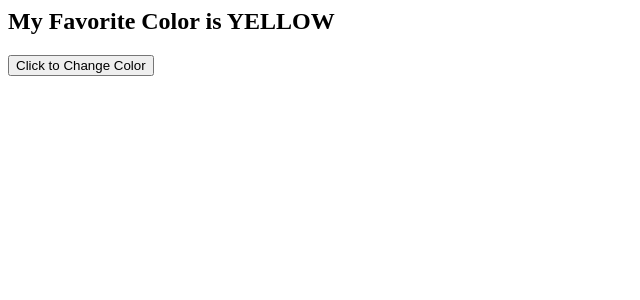
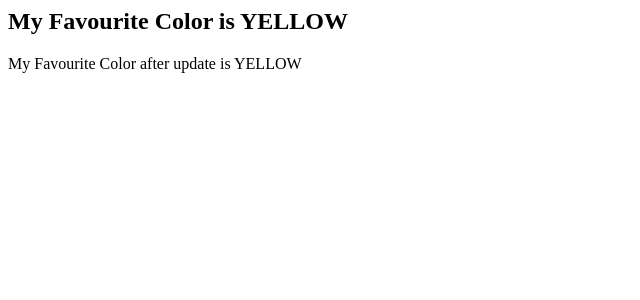
Before and after one commit to OsamaG-Dev/react-Learning, a React (Create React App) app: page / in a window 1280 px wide. Shown: the top 300 px of the page, without its empty margins (0-640 px from the left). Built offline with nearby package versions, Linux system fonts and the light colour scheme.

Commit message:
1 file modified

```diff
--- a/src/index.js
+++ b/src/index.js
@@ -135,6 +135,7 @@ class ComponentDIDMountExample extends React.Component{
 ReactDOM.render(<ComponentDIDMountExample />,document.getElementById('root'))
 */
 //===========Updating Component: getDerivedStateFromProps=========
+/*
 import React from 'react';
 import ReactDOM from 'react-dom';
 class StateFromProps extends React.Component{
@@ -158,3 +159,90 @@ class StateFromProps extends React.Component{
   }
 }
 ReactDOM.render(<StateFromProps favcol="YELLOW" />,document.getElementById("root"));
+*/
+//================================================================
+//------updating Component: shouldComponentUpdate----------------
+/*import React from 'react';
+import ReactDOM from 'react-dom';
+class Header extends React.Component{
+  constructor(props){
+    super(props);
+    this.state = {color : "Blue"};
+  }
+  shouldComponentUpdate(){
+    return true;
+  }
+  changeColor= () => {
+    this.setState({color : props.favcol});
+  }
+  render(){
+    return (
+      <div>
+    <h2> My Fav color is: {this.state.color} </h2>
+    <button type='button' onClick={this.changeColor}>Click to Change Color</button>
+      </div>
+    );
+  }
+}
+ReactDOM.render(<Header favcol="white" />,document.getElementById('root'));*/
+//===============================================================
+//------Updating Component: Snapshot-------------------------
+/*import React from 'react';
+import ReactDOM from 'react-dom';
+class SnapshotExample extends React.Component{
+  constructor(props){
+    super(props);
+    this.state={color : "White"};
+  }
+  componentDidMount(){
+    setTimeout(
+      () => {
+        this.setState({color : "Blue!!"});
+      }
+    ,3000);
+  }
+  getSnapshotBeforeUpdate(prevProps,prevState){
+    document.getElementById("DIV1").innerHTML="Before the updation, my favorite color was "+prevState.color;
+  }
+  componentDidUpdate(){
+    document.getElementById("DIV2").innerHTML="After Updation, My favorite color is "+this.state.color;
+  }
+  render(){
+    return(
+<div>
+    <h2>Displaying information about my Favorite Color</h2>
+    <div id='DIV1'></div>
+    <div id='DIV2'></div>
+</div>
+    );
+  }
+}
+ReactDOM.render(<SnapshotExample />,document.getElementById("root"));
+*/
+//================================================================
+//-------Updating Component: componentDidUpdate-----------------
+import React from 'react';
+import ReactDOM from 'react-dom';
+class FavColor extends React.Component{
+  constructor(props){
+    super(props);
+    this.state={color: "Red"};
+  }
+  componentDidMount(){
+    setTimeout(()=>{
+      this.setState({color : "YELLOW"})
+    },3000);
+  }
+  componentDidUpdate(){
+    document.getElementById("DIV1").innerHTML="My Favourite Color after update is "+this.state.color;
+  }
+  render(){
+    return(
+      <div>
+        <h2>My Favourite Color is {this.state.color}</h2>
+        <div id="DIV1"></div>
+      </div>
+    )
+  }
+}
+ReactDOM.render(<FavColor />,document.getElementById('root'));
```
